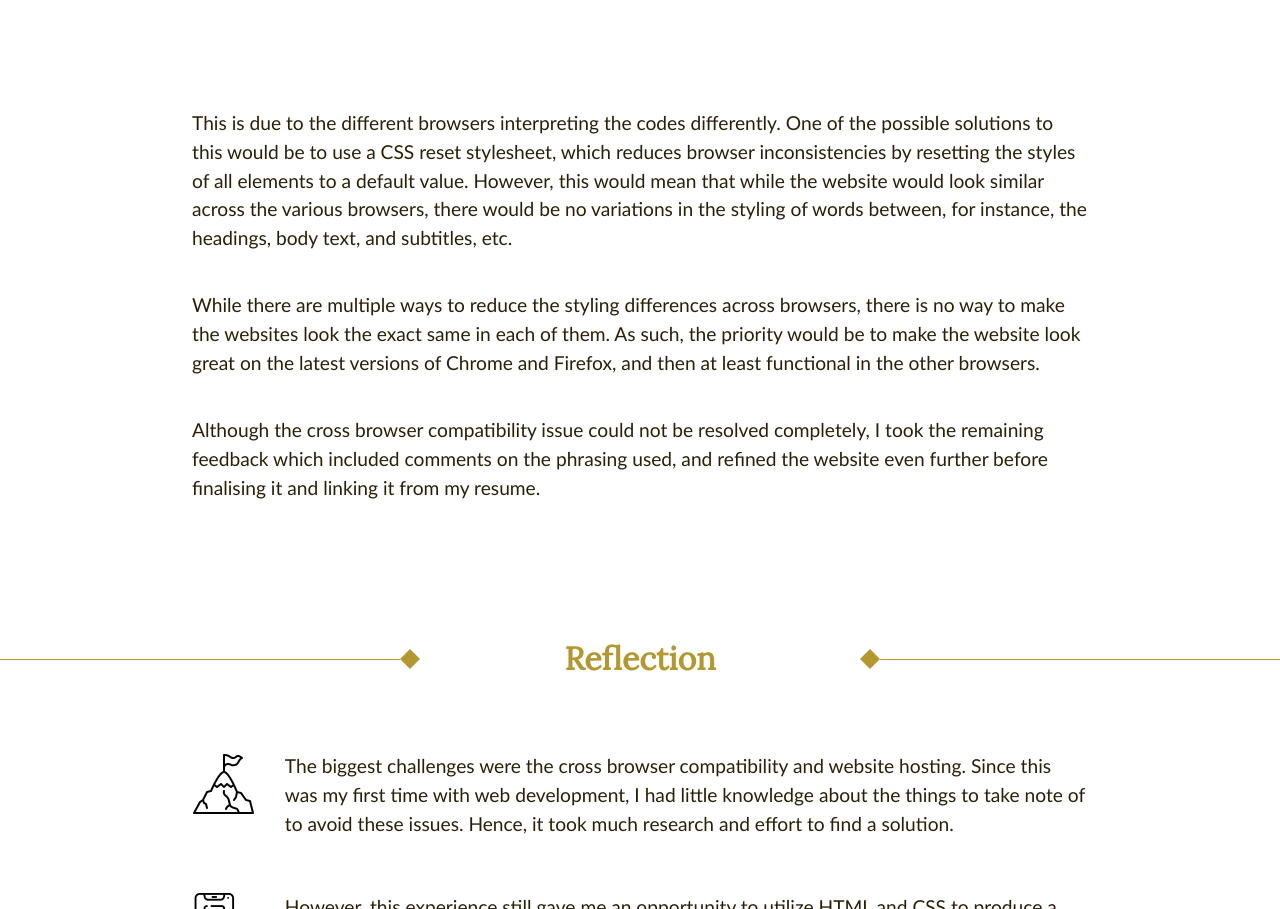
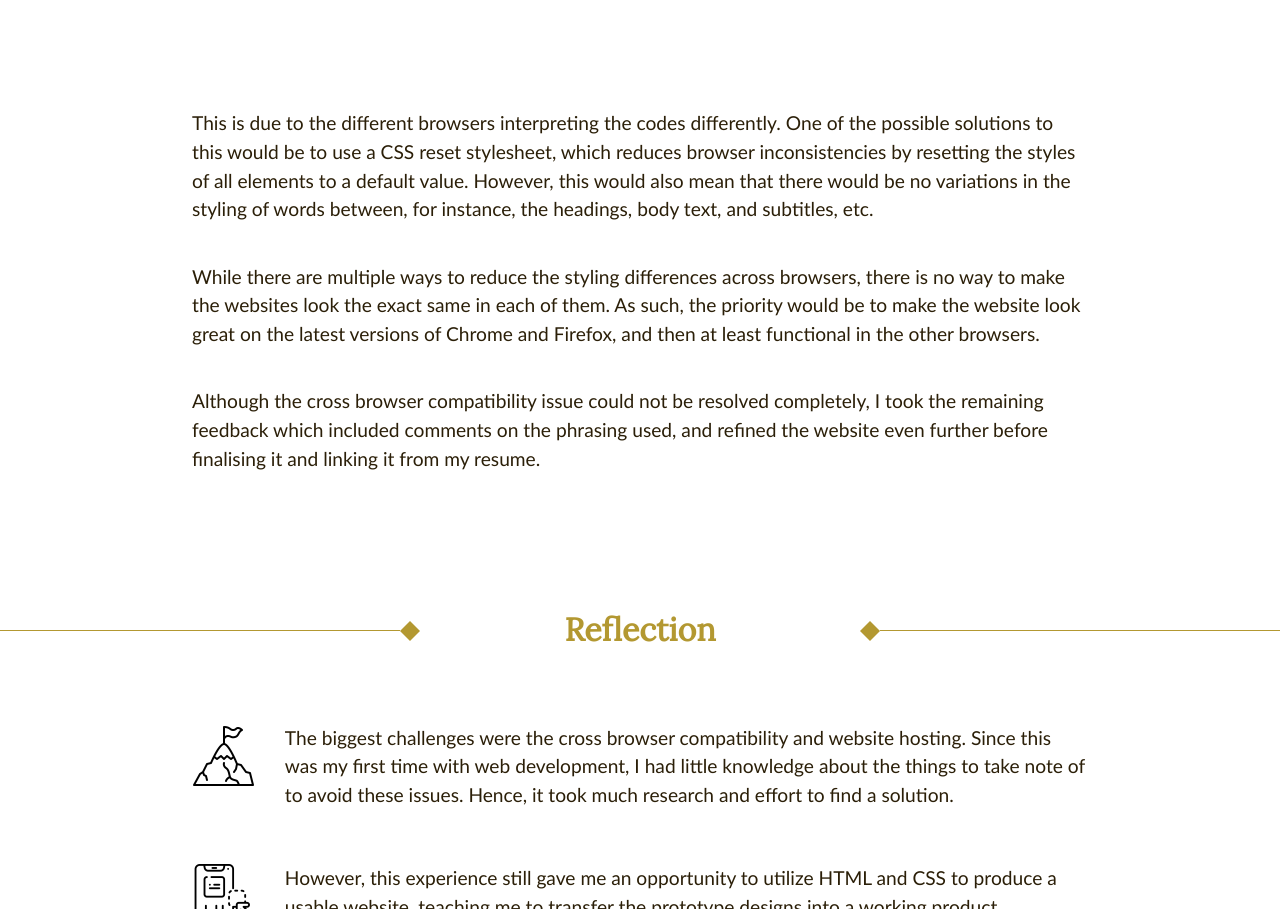
Before and after one commit to Swee-En/Portfolio, a plain HTML site: page website-building.html in a window 1280 px wide. Shown: the part 4325-5234 px from the top of the page. Drawn offline with nearby package versions, Linux system fonts and the light colour scheme; a web font is replaced by a local one.

Commit message:
Update website-building.html

```diff
--- a/website-building.html
+++ b/website-building.html
@@ -253,8 +253,8 @@
             <p class="bodypara">
                 This is due to the different browsers interpreting the codes differently. One of the possible solutions
                 to this would be to use a CSS reset stylesheet, which reduces browser inconsistencies by resetting the styles
-                of all elements to a default value. However, this would mean that while the website would look similar
-                across the various browsers, there would be no variations in the styling of words between, for instance, the headings,
+                of all elements to a default value. However, this would also mean that there would be no variations in the
+                styling of words between, for instance, the headings,
                 body text, and subtitles, etc.
             </p>
 
```
